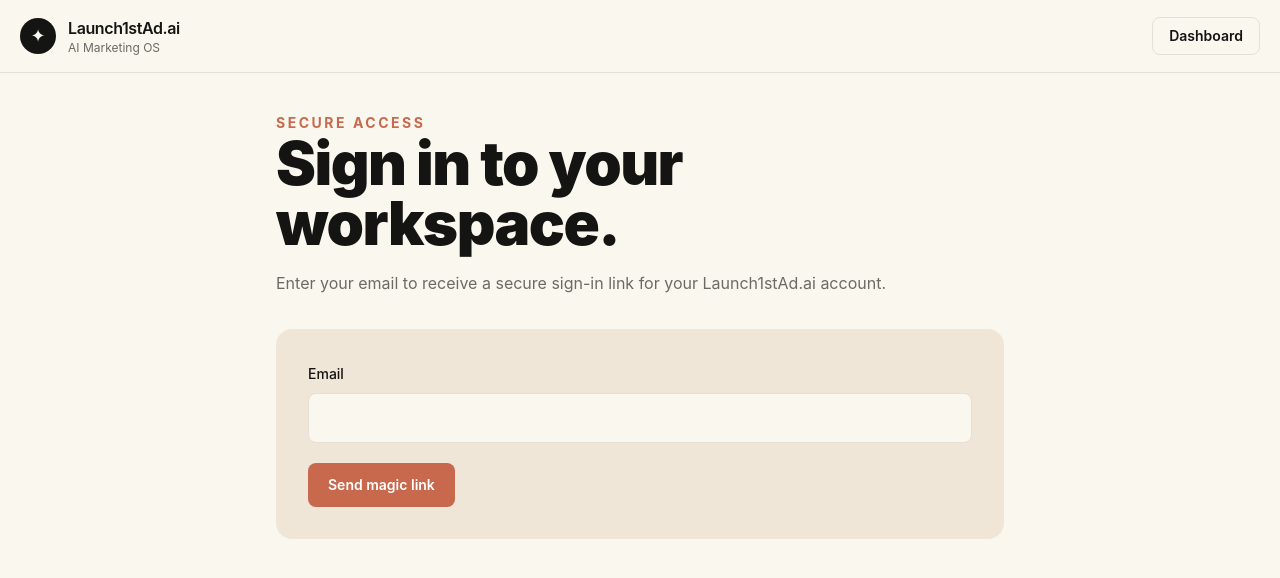
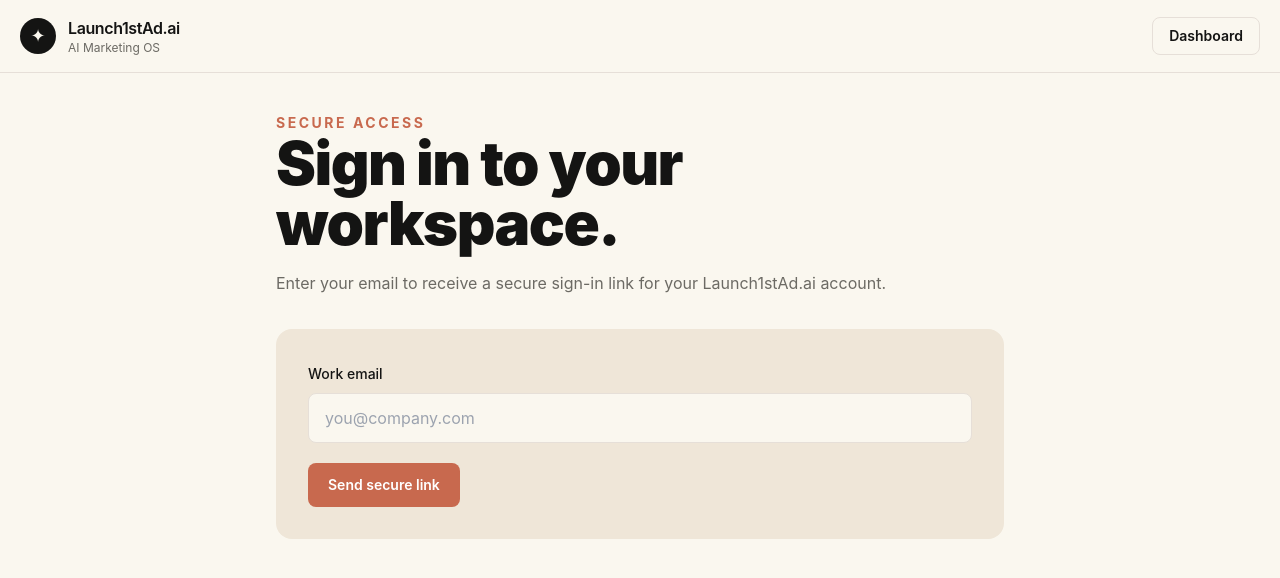
Before and after one commit to lkmeeena882437-dotcom/Launch1stAd.ai, a Next.js app: page /login in a window 1280 px wide. Shown: the top 578 px of the page. Built offline with nearby package versions, Linux system fonts and the light colour scheme.

Commit message:
Upgrade sign in form copy

```diff
--- a/components/auth/SignInBox.tsx
+++ b/components/auth/SignInBox.tsx
@@ -14,9 +14,9 @@
     setNote("");
     try {
       await sendMagicLink(email);
-      setNote("Email bhej diya. Inbox me login link check karo.");
+      setNote("Check your inbox for the secure sign-in link.");
     } catch (error) {
-      setNote(error instanceof Error ? error.message : "Email send nahi hua.");
+      setNote(error instanceof Error ? error.message : "Unable to send sign-in link.");
     }
     setBusy(false);
   }
@@ -24,11 +24,11 @@
   return (
     <form onSubmit={submit} className="mt-8 rounded-2xl bg-card p-6 md:p-8">
       <label className="block">
-        <span className="text-sm font-medium">Email</span>
-        <input type="email" required value={email} onChange={(event) => setEmail(event.target.value)} className="mt-2 w-full rounded-lg border border-hairline bg-canvas px-4 py-3 outline-coral" />
+        <span className="text-sm font-medium">Work email</span>
+        <input type="email" required value={email} onChange={(event) => setEmail(event.target.value)} className="mt-2 w-full rounded-lg border border-hairline bg-canvas px-4 py-3 outline-coral" placeholder="you@company.com" />
       </label>
       <button disabled={busy} className="mt-5 rounded-lg bg-coral px-5 py-3 text-sm font-semibold text-white disabled:opacity-60">
-        {busy ? "Sending..." : "Send magic link"}
+        {busy ? "Sending..." : "Send secure link"}
       </button>
       {note && <p className="mt-4 text-sm font-semibold text-coral">{note}</p>}
     </form>
```
